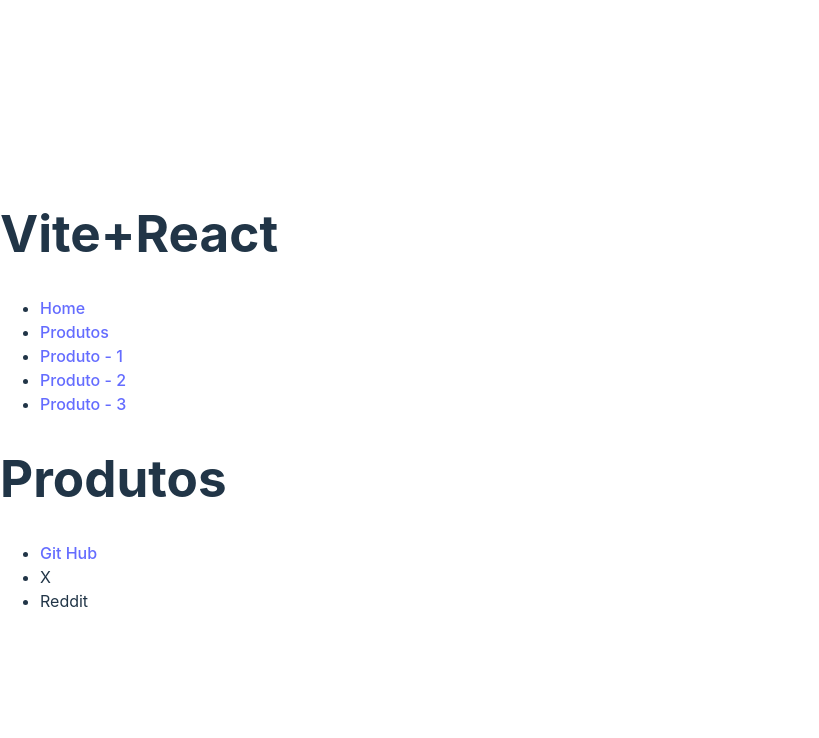
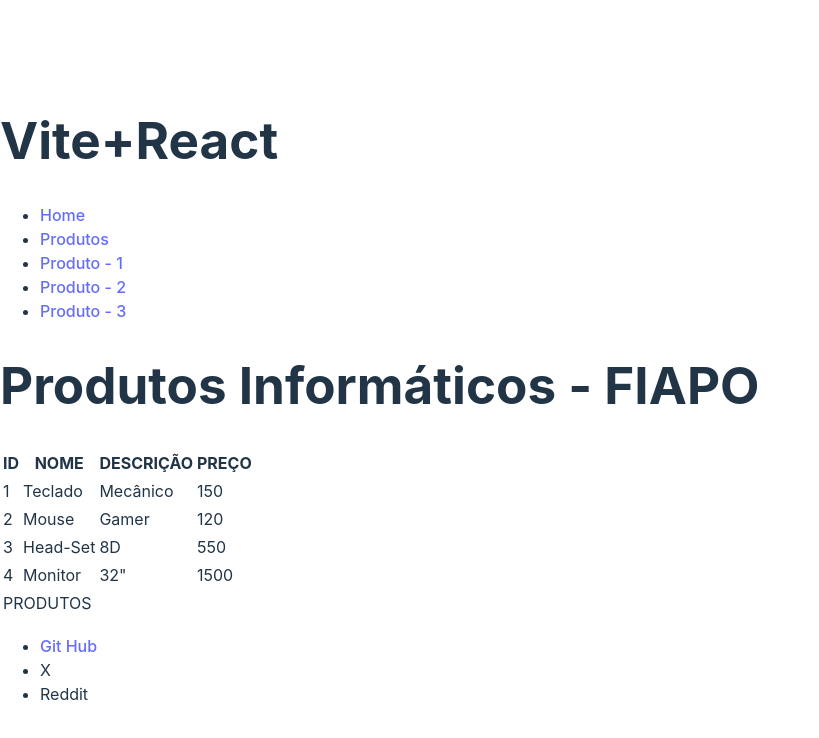
Before and after one commit to cauamongs/spa-1tdspf, a React (Vite) app: page /produtos in a window 1280 px wide. Shown: the top 738 px of the page, without its empty margins (0-819 px from the left). Built offline with nearby package versions, Linux system fonts and the light colour scheme.

Commit message:
Listagem dos produtos em tabela realizada.

```diff
--- a/src/routes/Produtos.jsx
+++ b/src/routes/Produtos.jsx
@@ -1,8 +1,39 @@
-export default function produtos() {
+import { ListaProdutos } from "../components/ListaProdutos"
+
+export default function Produtos() {
+
   return (
-    <>
-          <h1>Produtos</h1>
+      <>
+          <h1>Produtos Informáticos - FIAPO</h1>
+
+          <table>
+              <thead>
+                <tr>
+                  <th>ID</th>
+                  <th>NOME</th>
+                  <th>DESCRIÇÃO</th>
+                  <th>PREÇO</th>
+                </tr>
+              </thead>
+
+              <tbody>
+                {ListaProdutos.map((produto,indice)=>(
+                  <tr key={indice}>
+                  <td>{produto.id}</td>
+                  <td>{produto.nome}</td>
+                  <td>{produto.desc}</td>
+                  <td>{produto.preco}</td>
+                  </tr>
+                ))}
+              </tbody>
+
+              <tfoot>
+                <tr>
+                  <td colSpan={3}>PRODUTOS</td>
+                </tr>
+              </tfoot>
+          </table>
+
       </>
-
-  )
-}
+    )
+  }
```
Also changed, not shown: 1 other file (tests, documents, lock files or other folders).
